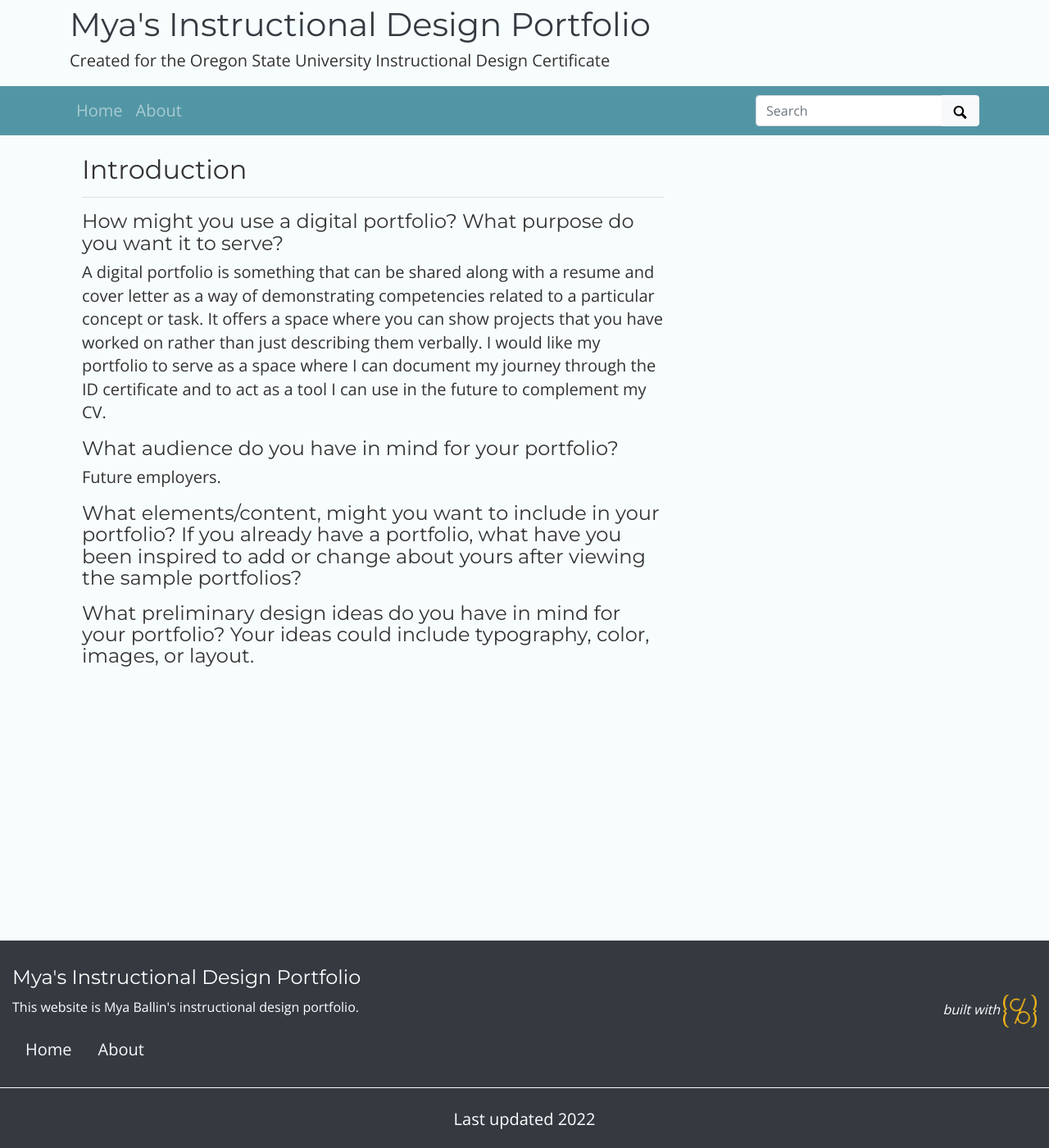
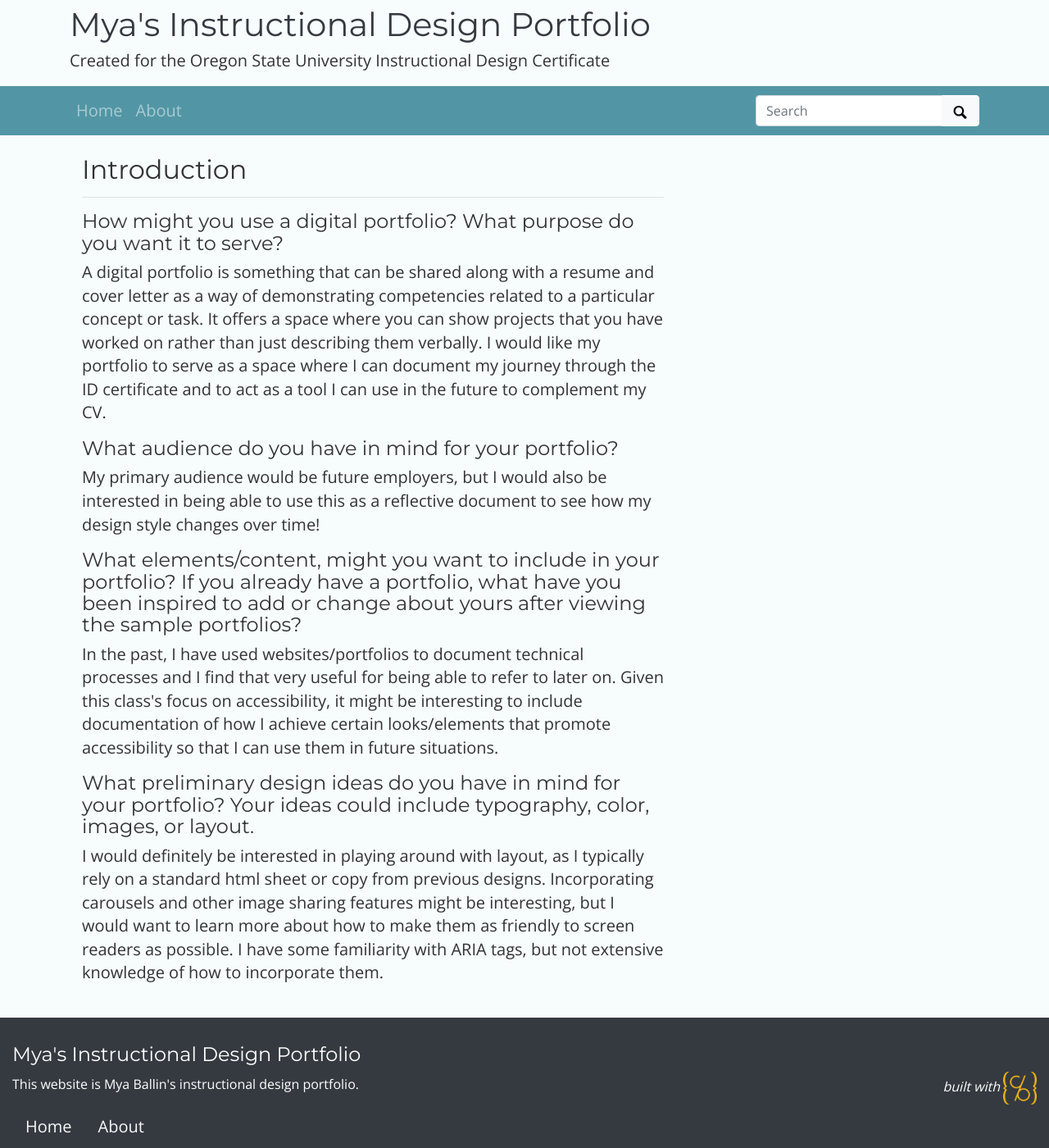
Before and after one commit to mxballin/instructional-design, a Jekyll site: the page built from index.md, in a window 1280 px wide and 1400 px high. Shown: the whole window at 82% size. Built offline with Jekyll 4.4.1, drawn with Linux system fonts in a browser that asks for light colours; some web fonts are replaced.

Commit message:
Update home-infographic.html

```diff
--- a/_layouts/home-infographic.html
+++ b/_layouts/home-infographic.html
@@ -16,15 +16,17 @@ layout: page
       </p>
       <p>
       <h4>What audience do you have in mind for your portfolio?</h4>
-      Future employers.
+      My primary audience would be future employers, but I would also be interested in being able to use this as a reflective document to see how my design style changes over time!
 
     </p>
       <p>
       <h4>What elements/content, might you want to include in your portfolio? If you already have a portfolio, what have you been inspired to add or change about yours after viewing the sample portfolios? </h4>
 
+      In the past, I have used websites/portfolios to document technical processes and I find that very useful for being able to refer to later on. Given this class's focus on accessibility, it might be interesting to include documentation of how I achieve certain looks/elements that promote accessibility so that I can use them in future situations.
   </p>
 <p>
       <h4>What preliminary design ideas do you have in mind for your portfolio? Your ideas could include typography, color, images, or layout.</h4>
+I would definitely be interested in playing around with layout, as I typically rely on a standard html sheet or copy from previous designs. Incorporating carousels and other image sharing features might be interesting, but I would want to learn more about how to make them as friendly to screen readers as possible. I have some familiarity with ARIA tags, but not extensive knowledge of how to incorporate them.
 </p>
     <div class="col-md-4 my-auto">
     </div>
```
